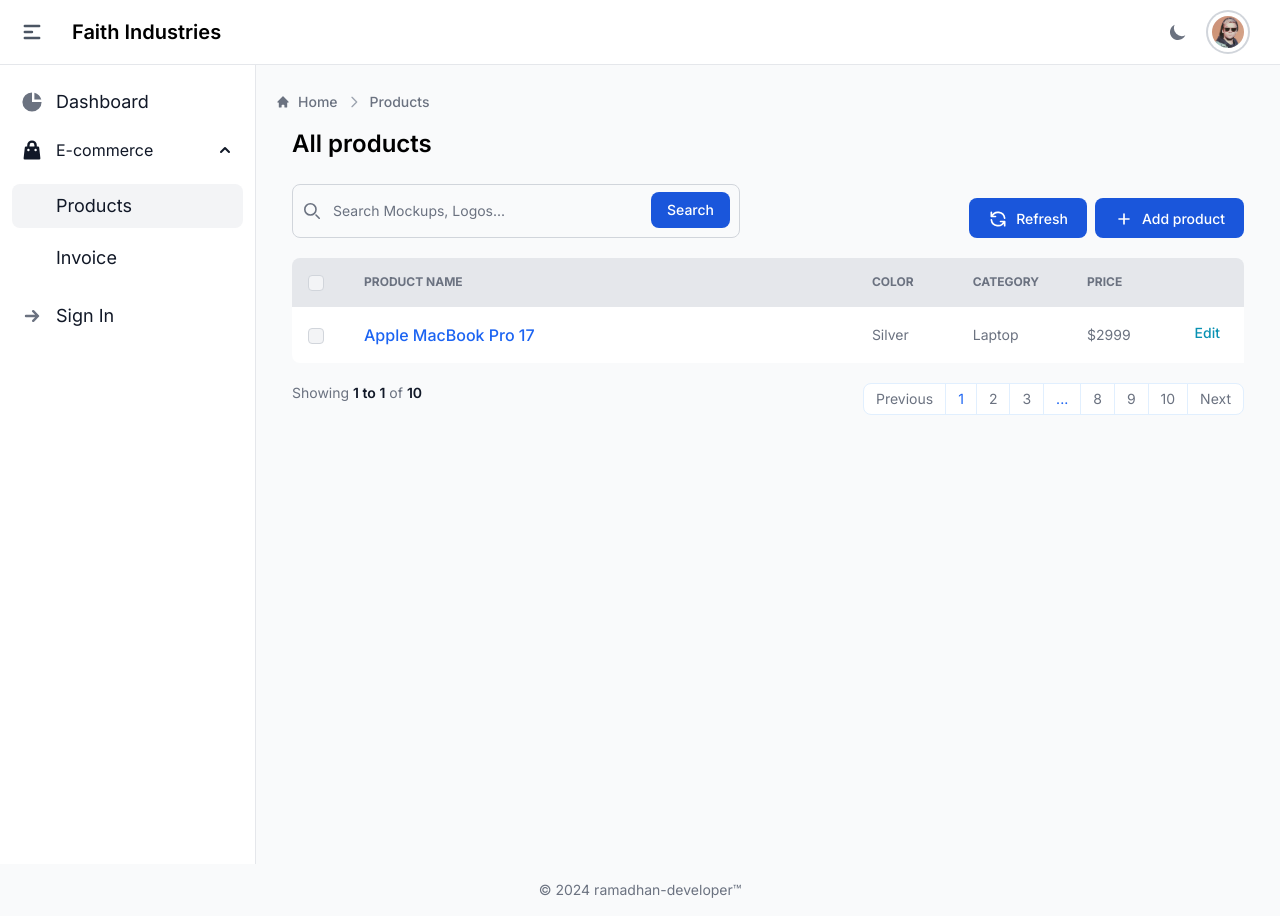
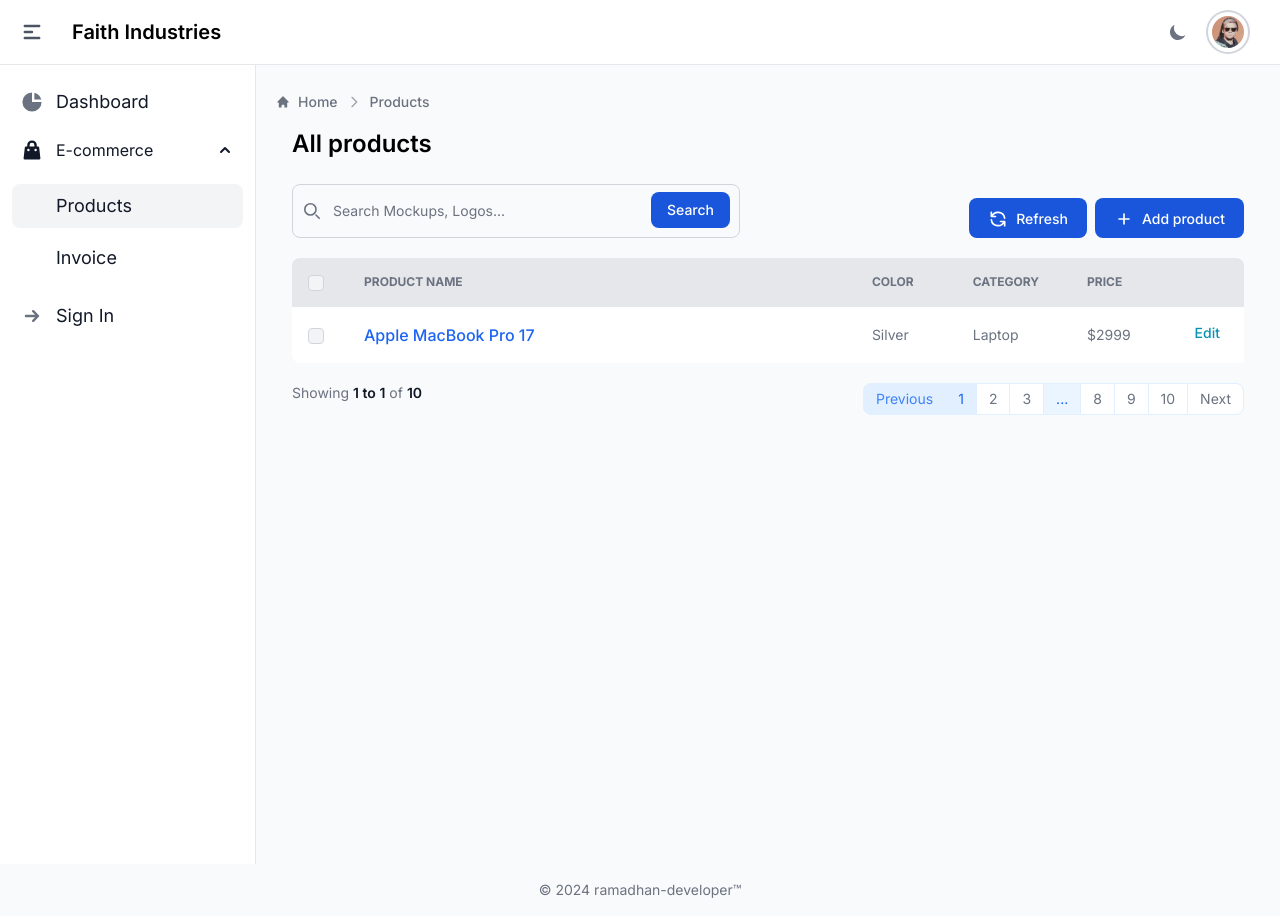
Before and after one commit to MRSA-ID/faith-industries-shop, a Next.js app: page /dashboard/products in a window 1280 px wide. Built offline with nearby package versions, Linux system fonts and the light colour scheme.

Commit message:
fix style react paginate

```diff
--- a/components/dashboard/DashboardPagination/index.tsx
+++ b/components/dashboard/DashboardPagination/index.tsx
@@ -93,13 +93,12 @@ const DashboardPagination: FC<DashboardPaginationProps> = ({
         previousLabel={'Previous'}
         renderOnZeroPageCount={null as any}
         containerClassName="pg-container inline-flex -space-x-px text-sm h-8"
-        previousLinkClassName="pg-item flex items-center justify-center px-3 h-8 ms-0 leading-tight text-gray-500 bg-white border !border-blue-100 rounded-s-lg
-        hover:bg-blue-100 hover:text-blue-700 hover:border-blue-100 dark:bg-gray-800 dark:!border-gray-700 dark:text-gray-400 dark:hover:bg-gray-700 dark:hover:text-white"
+        previousLinkClassName="pg-item flex items-center justify-center px-3 h-8 ms-0 leading-tight text-gray-500 bg-white border !border-blue-100 rounded-s-lg hover:bg-blue-100 hover:text-blue-700 hover:border-blue-100 dark:bg-gray-800 dark:!border-gray-700 dark:text-gray-400 dark:hover:bg-gray-700 dark:hover:text-white"
         nextLinkClassName="pg-item flex items-center justify-center px-3 h-8 leading-tight text-gray-500 bg-white border border-blue-100 rounded-e-lg hover:bg-blue-100 hover:text-blue-700 hover:border-blue-100 dark:bg-gray-800 dark:border-gray-700 dark:text-gray-400 dark:hover:bg-gray-700 dark:hover:text-white"
         pageLinkClassName="pg-item flex items-center justify-center px-3 h-8 leading-tight text-gray-500 bg-white border border-blue-100 hover:bg-blue-100 hover:text-blue-700 hover:border-blue-100 dark:bg-gray-800 dark:border-gray-700 dark:text-gray-400 dark:hover:bg-gray-700 dark:hover:text-white"
-        activeLinkClassName="flex items-center justify-center px-3 h-8 !text-blue-600 border border-blue-100 bg-blue-100 border-blue-100 hover:bg-blue-100 hover:text-blue-700 dark:border-gray-700 dark:!bg-gray-700 dark:!text-white"
-        disabledLinkClassName="cursor-not-allowed bg-blue-100 text-blue-500 dark:!bg-gray-700 dark:!text-white dark:hover:bg-gray-700"
-        breakClassName="pg-break flex items-center justify-center px-3 h-8 leading-tight bg-white border border-blue-100 bg-blue-100 hover:bg-blue-100 hover:border-blue-100 hover:text-blue-700 !text-blue-600 bg-blue-50 dark:bg-gray-800 dark:border-gray-700 dark:!text-gray-400 dark:hover:bg-gray-700 dark:!bg-gray-700 dark:hover:text-white"
+        activeLinkClassName="!text-blue-600 border border-blue-100 !bg-blue-100 border-blue-100 hover:bg-blue-100 hover:text-blue-700 dark:border-gray-700 dark:!bg-gray-700 dark:!text-white"
+        disabledLinkClassName="cursor-not-allowed !bg-blue-100 !text-blue-500 dark:!bg-gray-700 dark:!text-white dark:hover:bg-gray-700"
+        breakClassName="pg-break block flex items-center justify-center px-3 h-8 leading-tight border border-blue-100 bg-blue-100 hover:bg-blue-100 hover:border-blue-100 hover:text-blue-700 !text-blue-600 bg-blue-50 dark:bg-gray-800 dark:border-gray-700 dark:!text-gray-400 dark:hover:bg-gray-700 dark:!bg-gray-700 dark:hover:text-white"
         onPageChange={(page) => onPageClick(page.selected + 1)}
         forcePage={current - 1}
       />
```
